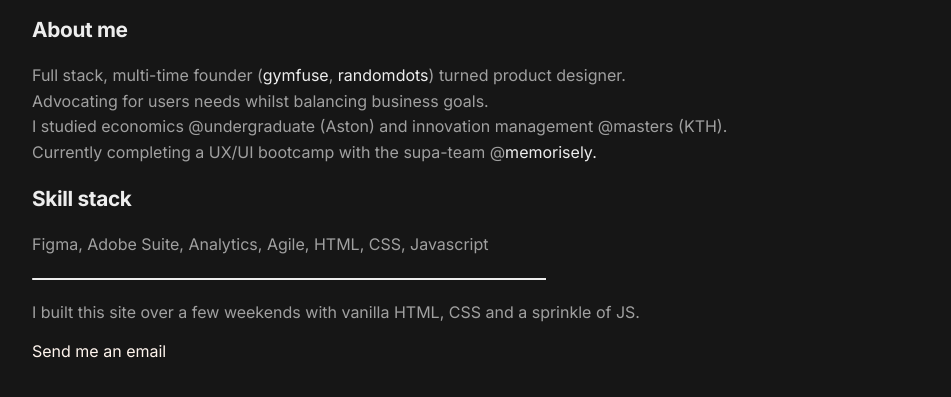
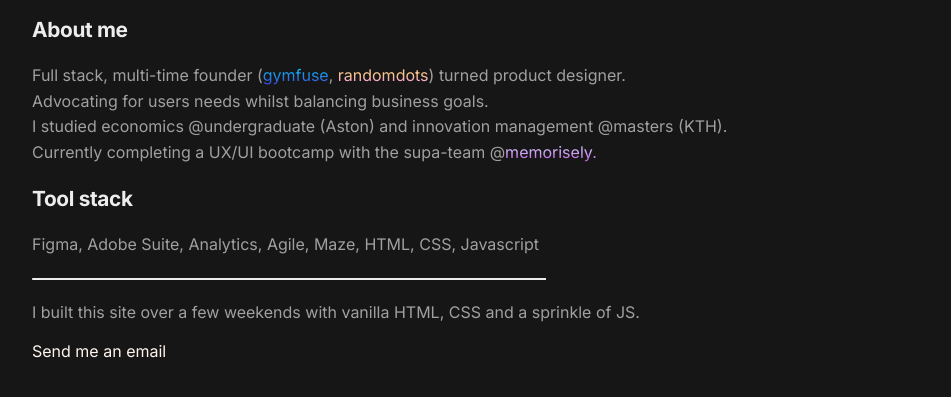
Before and after one commit to marcastbury/marc-astbury, a plain HTML site: page index.html in a window 1280 px wide. Shown: the part 333-730 px from the top of the page, without its empty margins (160-1111 px from the left). Drawn offline with nearby package versions, Linux system fonts and the light colour scheme; a web font is replaced by a local one.

Commit message:
gradients

```diff
--- a/css/style.css
+++ b/css/style.css
@@ -130,6 +130,24 @@ h3 {
     font-size: 1.3rem;
 }
 
+.funky {
+  background: -webkit-linear-gradient(#f9c58d 50%, #f492f0 100%););
+  -webkit-background-clip: text;
+  -webkit-text-fill-color: transparent;
+}
+
+.bluefunky {
+  background: -webkit-linear-gradient(#00d2ff 5%, #3a47d5 100%);
+  -webkit-background-clip: text;
+  -webkit-text-fill-color: transparent;
+}
+
+.redfunky {
+  background: -webkit-linear-gradient(#d4acfb 50%, #b84fce 100%);
+  -webkit-background-clip: text;
+  -webkit-text-fill-color: transparent;
+}
+
 .title {
     color: hsl(0 0% 93.0%);
     font-size: 2.4rem;
@@ -224,6 +242,8 @@ i {
     padding: 8px;
     justify-content: space-between;
 }
+
+
 
 
 a:link, a:visited {
--- a/index.html
+++ b/index.html
@@ -42,15 +42,15 @@
     </div>
     <div>
         <h3>About me</h3>
-        <p>Full stack, multi-time founder (<a href="https://gymfuse.co.uk/">gymfuse</a>, <a
-                href="https://www.randomdots.co/">randomdots</a>) turned
+        <p>Full stack, multi-time founder (<a class="bluefunky" href="https://gymfuse.co.uk/">gymfuse</a>, <a
+                class="funky" href="https://www.randomdots.co/">randomdots</a>) turned
             product designer. <br>Advocating for users needs whilst balancing business goals.
             <br>I studied economics @undergraduate (Aston) and innovation management @masters (KTH).
-            <br>Currently completing a UX/UI bootcamp with the supa-team @<a
+            <br>Currently completing a UX/UI bootcamp with the supa-team @<a class="redfunky"
                 href=" https://www.memorisely.com/live-bootcamp/ux-ui-design-bootcamp">memorisely.</a>
         </p>
-        <h3>Skill stack</h3>
-        <p>Figma, Adobe Suite, Analytics, Agile, HTML, CSS, Javascript</p>
+        <h3>Tool stack</h3>
+        <p>Figma, Adobe Suite, Analytics, Agile, Maze, HTML, CSS, Javascript</p>
     </div>
     <hr class="footer_break">
     <div class="simple_footer">
```
